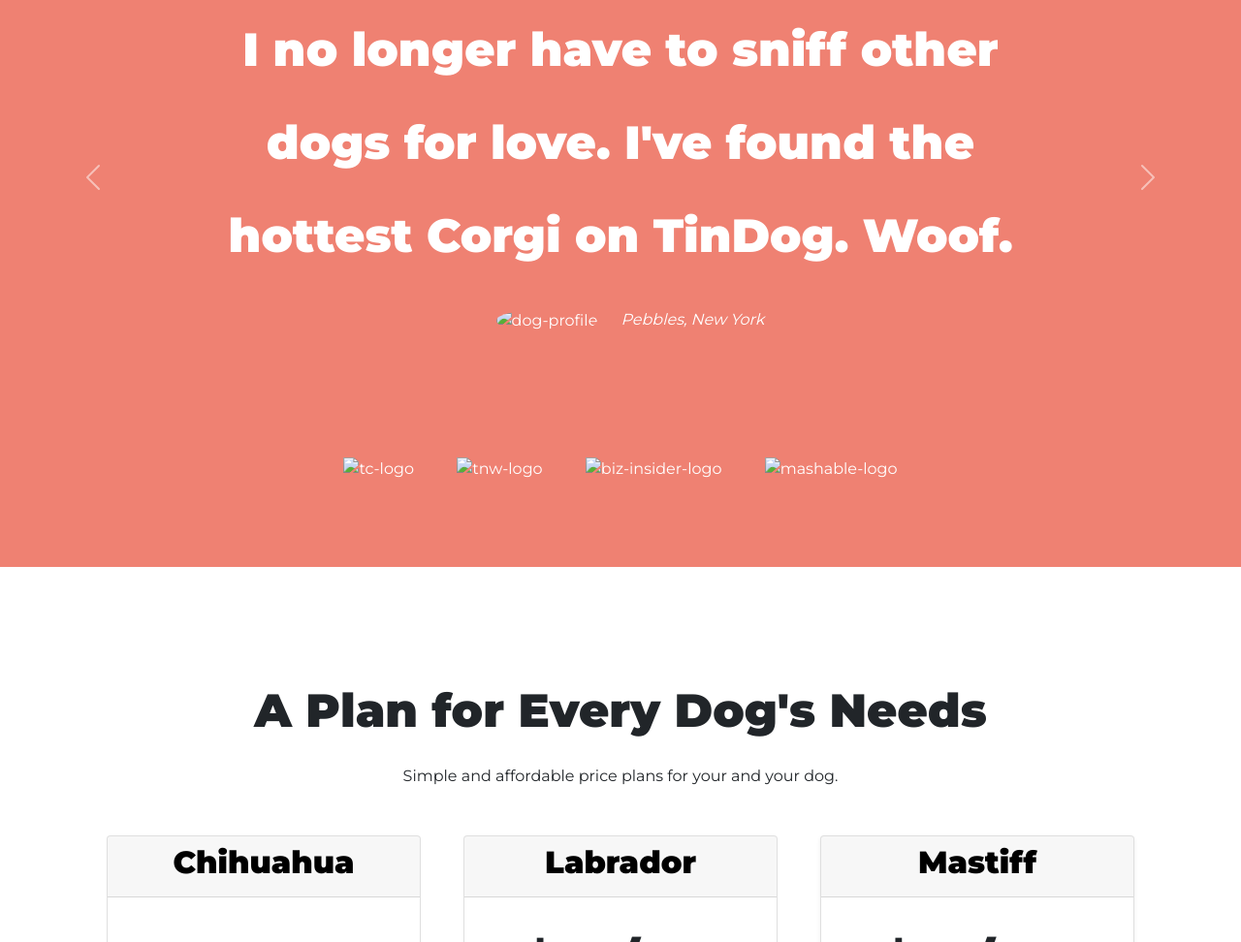
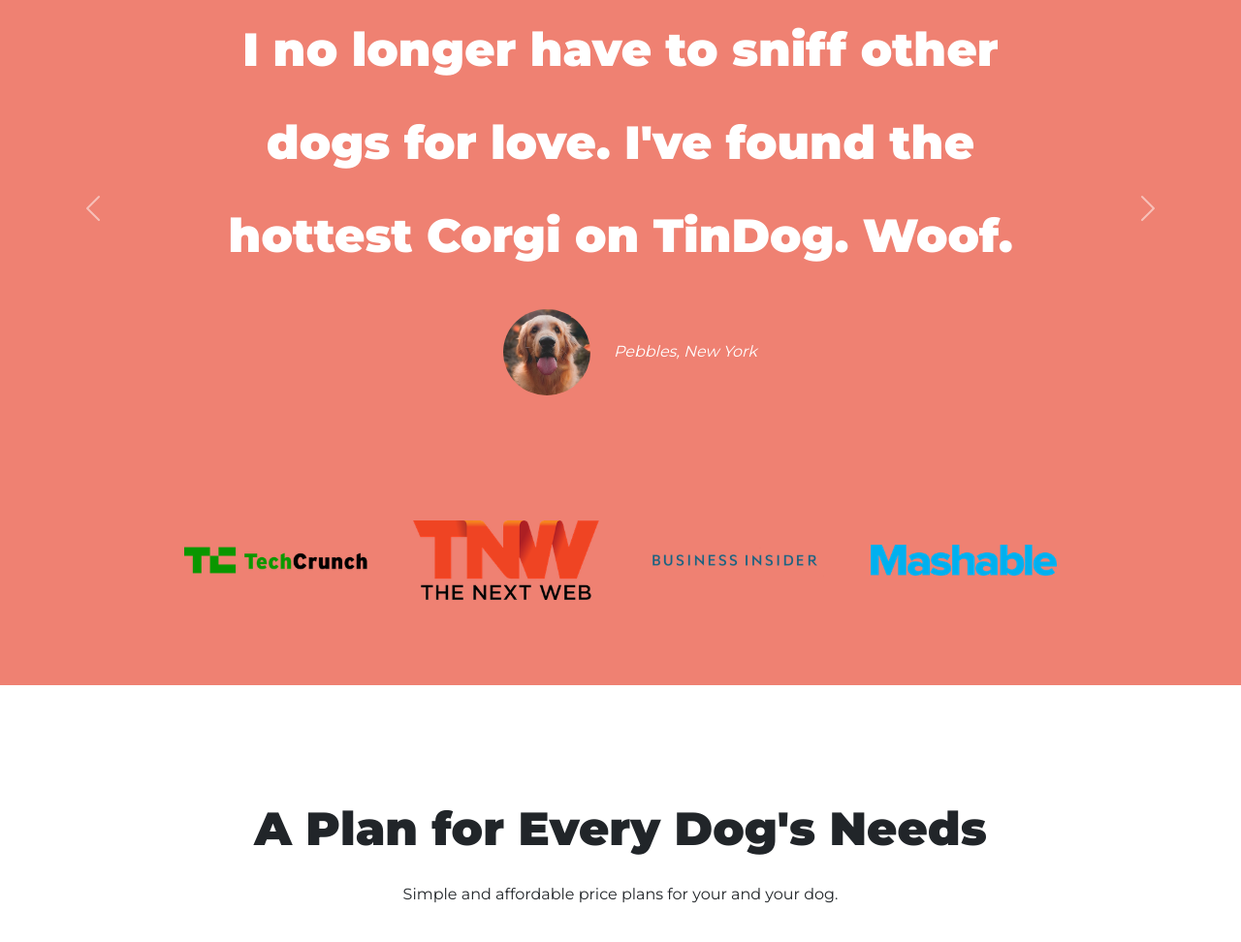
Before and after one commit to Zmije-jedovata/bootstrap, a plain HTML site: page index.html in a window 1280 px wide. Shown: the part 1345-2317 px from the top of the page at 97% size. Drawn offline with nearby package versions, Linux system fonts and the light colour scheme.

Commit message:
Update index.html

```diff
--- a/index.html
+++ b/index.html
@@ -60,7 +60,7 @@
           <button type="button" class="btn btn-outline-light btn-lg download-button"><i class="fab fa-google-play"></i> Download </button>
         </div>
         <div class="col-lg-6">
-          <img class="rotated" src="images/iphone6.png" alt="iphone-mockup">
+          <img class="rotated" src="iphone6.png" alt="iphone-mockup">
         </div>
 
       </div>
@@ -98,12 +98,12 @@
       <div class="carousel-inner">
         <div class="carousel-item active container-fluid">
           <h2 class="testimonial-text">I no longer have to sniff other dogs for love. I've found the hottest Corgi on TinDog. Woof.</h2>
-          <img class="testimonial-image" src="images/dog-img.jpg" alt="dog-profile">
+          <img class="testimonial-image" src="dog-img.jpg" alt="dog-profile">
           <em>Pebbles, New York</em>
         </div>
         <div class="carousel-item container-fluid">
           <h2 class="testimonial-text">My dog used to be so lonely, but with TinDog's help, they've found the love of their life. I think.</h2>
-          <img class="testimonial-image" src="images/lady-img.jpg" alt="lady-profile">
+          <img class="testimonial-image" src="lady-img.jpg" alt="lady-profile">
           <em>Beverly, Illinois</em>
         </div>
       </div>
@@ -121,10 +121,10 @@
   <!-- Press -->
 
   <section id="press" class="colored-section">
-    <img class="press-logo" src="images/techcrunch.png" alt="tc-logo">
-    <img class="press-logo" src="images/tnw.png" alt="tnw-logo">
-    <img class="press-logo" src="images/bizinsider.png" alt="biz-insider-logo">
-    <img class="press-logo" src="images/mashable.png" alt="mashable-logo">
+    <img class="press-logo" src="techcrunch.png" alt="tc-logo">
+    <img class="press-logo" src="tnw.png" alt="tnw-logo">
+    <img class="press-logo" src="bizinsider.png" alt="biz-insider-logo">
+    <img class="press-logo" src="mashable.png" alt="mashable-logo">
 
   </section>
 
```
